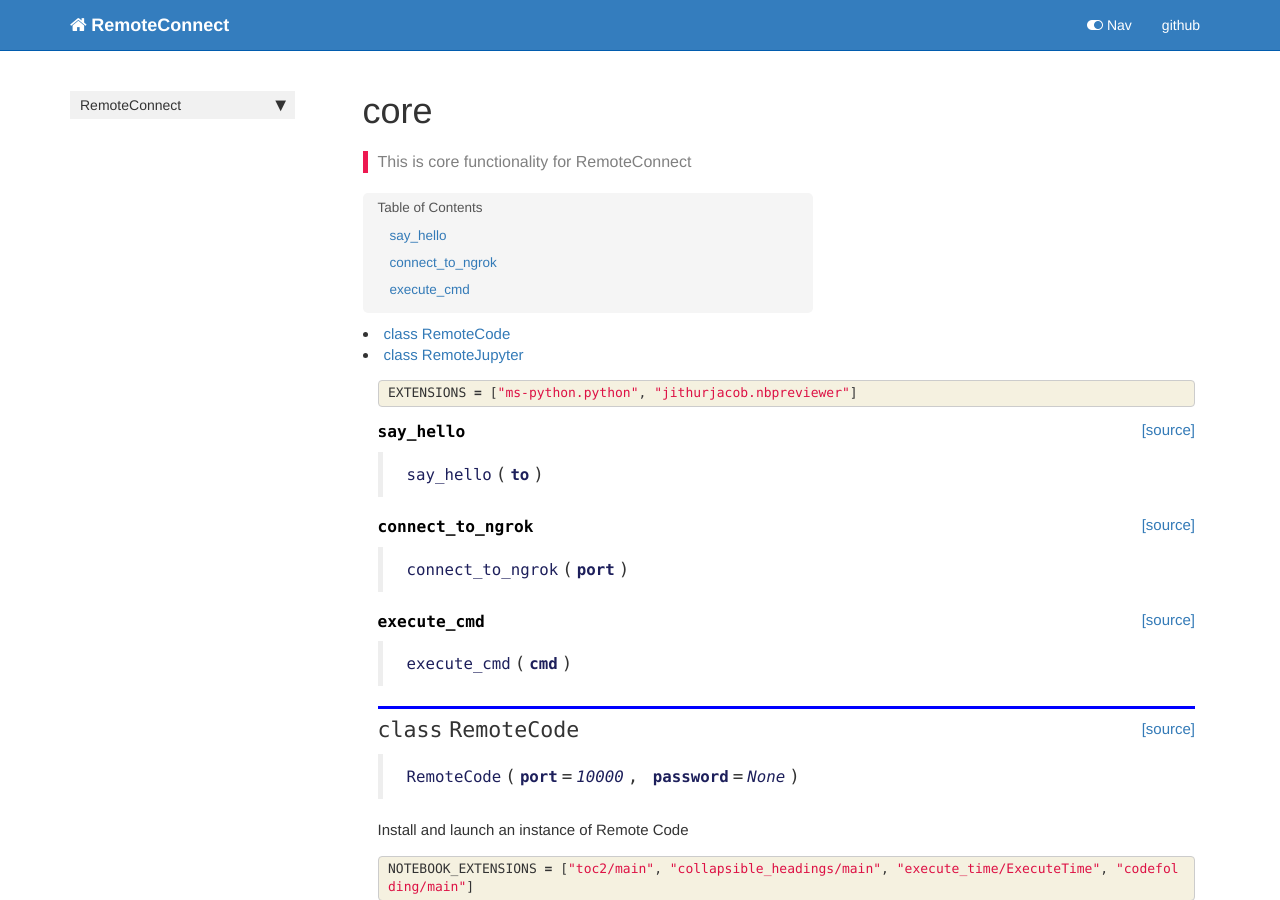
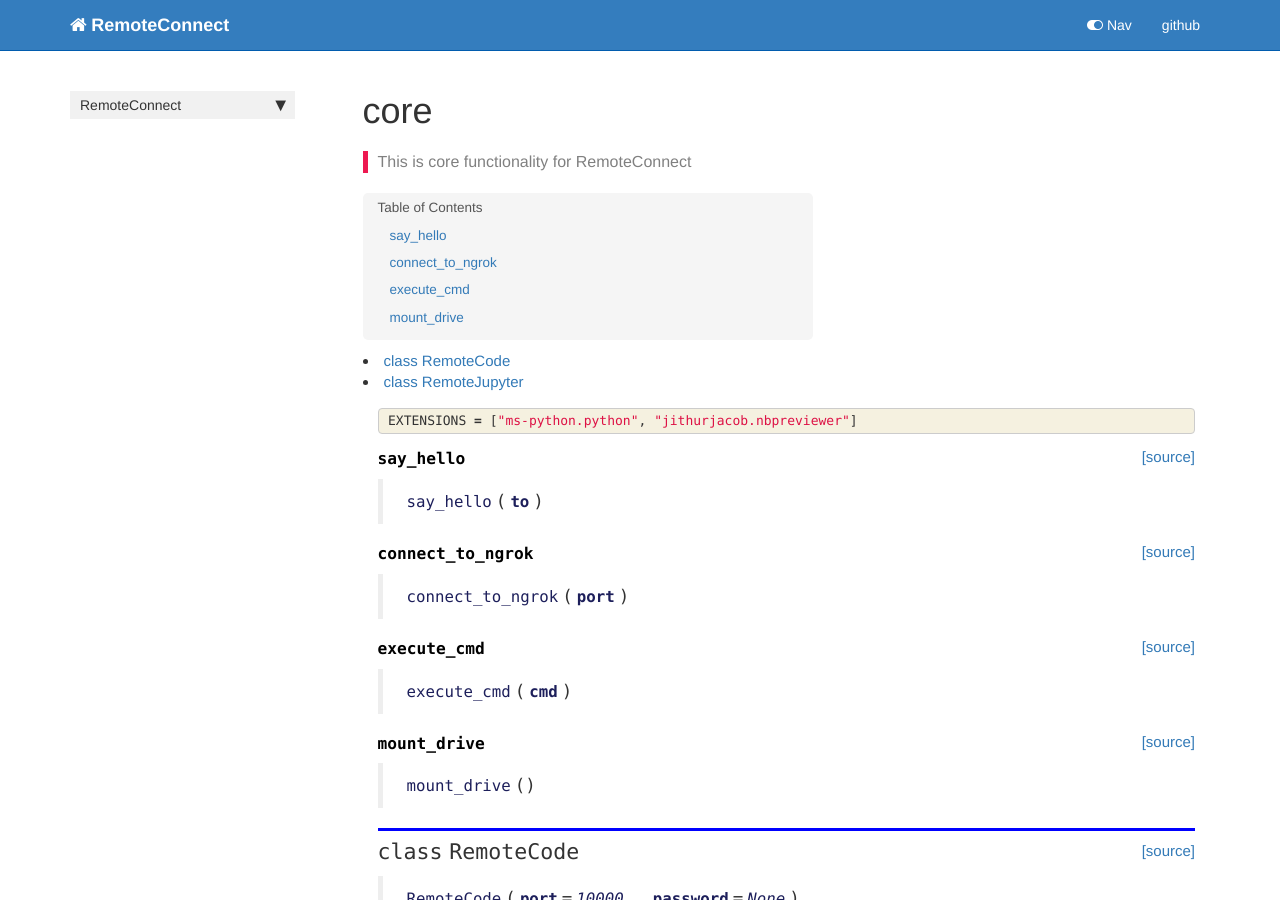
Before and after one commit to Rahuketu86/RemoteConnect, a Jekyll site: the page built from docs/core.html, in a window 1280 px wide and 900 px high. Built offline with Jekyll 4.4.1, drawn with Linux system fonts in a browser that asks for light colours; nearby versions of some CDN libraries; comment, search, counter and statistics services are not loaded.

Commit message:
Changed order of mounting drive

```diff
--- a/RemoteConnect/_nbdev.py
+++ b/RemoteConnect/_nbdev.py
@@ -7,6 +7,7 @@
          "say_hello": "00_core.ipynb",
          "connect_to_ngrok": "00_core.ipynb",
          "execute_cmd": "00_core.ipynb",
+         "mount_drive": "00_core.ipynb",
          "RemoteCode": "00_core.ipynb",
          "NOTEBOOK_EXTENSIONS": "00_core.ipynb",
          "RemoteJupyter": "00_core.ipynb",
--- a/RemoteConnect/cli.py
+++ b/RemoteConnect/cli.py
@@ -4,13 +4,15 @@
 
 # Cell
 from fastscript import call_parse, Param, bool_arg
-from .core import RemoteCode, RemoteJupyter
+from .core import RemoteCode, RemoteJupyter, IN_COLAB, mount_drive
 
 # Cell
 @call_parse
 def start_code(port:Param("Port to Start Code", type=int)=10000,
                password:Param("Password to Start Code", type=str)=None):
     "Starts Code Server"
+    if IN_COLAB:
+        mount_drive()
     print(RemoteCode(password=password, port=port))
 
 
@@ -18,4 +20,6 @@
 @call_parse
 def start_jupyter(port:Param("Port to Start Code", type=int)=9000):
     "Starts Jupyter"
+    if IN_COLAB:
+        mount_drive()
     RemoteJupyter(port=port)
--- a/docs/cli.html
+++ b/docs/cli.html
@@ -86,7 +86,7 @@
 
 
 <div class="output_markdown rendered_html output_subarea ">
-<h4 id="start_jupyter" class="doc_header"><code>start_jupyter</code><a href="https://github.com/rahuketu86/RemoteConnect/tree/master/RemoteConnect/cli.py#L18" class="source_link" style="float:right">[source]</a></h4><blockquote><p><code>start_jupyter</code>(<strong><code>port</code></strong>:"Port to Start Code"=<em><code>9000</code></em>)</p>
+<h4 id="start_jupyter" class="doc_header"><code>start_jupyter</code><a href="https://github.com/rahuketu86/RemoteConnect/tree/master/RemoteConnect/cli.py#L20" class="source_link" style="float:right">[source]</a></h4><blockquote><p><code>start_jupyter</code>(<strong><code>port</code></strong>:"Port to Start Code"=<em><code>9000</code></em>)</p>
 </blockquote>
 <p>Starts Jupyter</p>
 
--- a/docs/core.html
+++ b/docs/core.html
@@ -164,7 +164,38 @@
 
 
 <div class="output_markdown rendered_html output_subarea ">
-<h2 id="RemoteCode" class="doc_header"><code>class</code> <code>RemoteCode</code><a href="https://github.com/rahuketu86/RemoteConnect/tree/master/RemoteConnect/core.py#L54" class="source_link" style="float:right">[source]</a></h2><blockquote><p><code>RemoteCode</code>(<strong><code>port</code></strong>=<em><code>10000</code></em>, <strong><code>password</code></strong>=<em><code>None</code></em>)</p>
+<h4 id="mount_drive" class="doc_header"><code>mount_drive</code><a href="https://github.com/rahuketu86/RemoteConnect/tree/master/RemoteConnect/core.py#L54" class="source_link" style="float:right">[source]</a></h4><blockquote><p><code>mount_drive</code>()</p>
+</blockquote>
+
+</div>
+
+</div>
+
+</div>
+</div>
+
+</div>
+    {% endraw %}
+
+    {% raw %}
+
+<div class="cell border-box-sizing code_cell rendered">
+
+</div>
+    {% endraw %}
+
+    {% raw %}
+
+<div class="cell border-box-sizing code_cell rendered">
+
+<div class="output_wrapper">
+<div class="output">
+
+<div class="output_area">
+
+
+<div class="output_markdown rendered_html output_subarea ">
+<h2 id="RemoteCode" class="doc_header"><code>class</code> <code>RemoteCode</code><a href="https://github.com/rahuketu86/RemoteConnect/tree/master/RemoteConnect/core.py#L58" class="source_link" style="float:right">[source]</a></h2><blockquote><p><code>RemoteCode</code>(<strong><code>port</code></strong>=<em><code>10000</code></em>, <strong><code>password</code></strong>=<em><code>None</code></em>)</p>
 </blockquote>
 <p>Install and launch an instance of Remote Code</p>
 
@@ -213,7 +244,7 @@
 
 
 <div class="output_markdown rendered_html output_subarea ">
-<h2 id="RemoteJupyter" class="doc_header"><code>class</code> <code>RemoteJupyter</code><a href="https://github.com/rahuketu86/RemoteConnect/tree/master/RemoteConnect/core.py#L97" class="source_link" style="float:right">[source]</a></h2><blockquote><p><code>RemoteJupyter</code>(<strong><code>port</code></strong>=<em><code>9000</code></em>)</p>
+<h2 id="RemoteJupyter" class="doc_header"><code>class</code> <code>RemoteJupyter</code><a href="https://github.com/rahuketu86/RemoteConnect/tree/master/RemoteConnect/core.py#L101" class="source_link" style="float:right">[source]</a></h2><blockquote><p><code>RemoteJupyter</code>(<strong><code>port</code></strong>=<em><code>9000</code></em>)</p>
 </blockquote>
 <p>Install and launch an instance of Remote Jupyter</p>
 
```
Also changed, not shown: RemoteConnect/core.py (+9 -5 lines), 2 other files.
